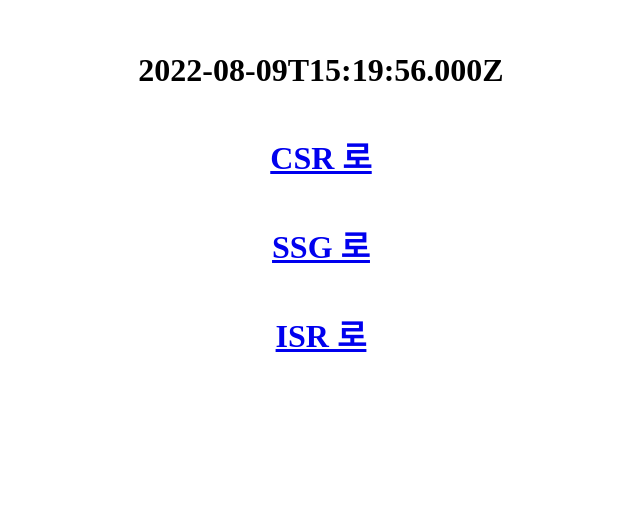
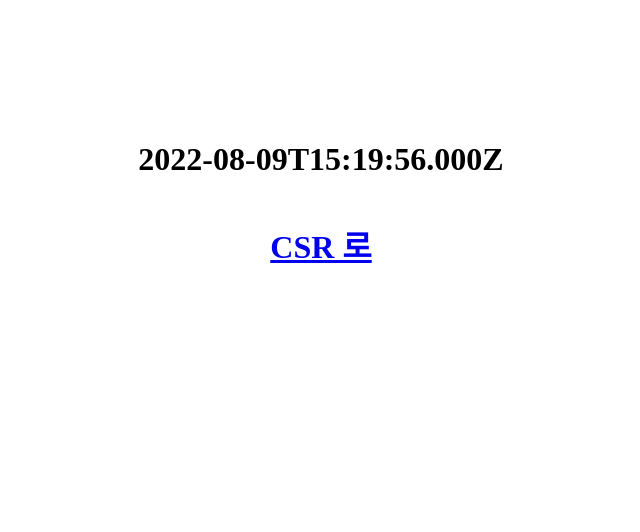
Before and after one commit to KuHell/-Test-nextjs-blog, a Next.js app: page / in a window 1280 px wide. Shown: the part 268-800 px from the top of the page, without its empty margins (319-959 px from the left). Built offline with nearby package versions, Linux system fonts and the light colour scheme.

Commit message:
add: CSR방식 추가

```diff
--- a/src/pages/index.js
+++ b/src/pages/index.js
@@ -19,7 +19,7 @@ export default function Home({ time }) {
           <a>CSR 로</a>
         </Link>
       </h1>
-      <h1>
+      {/* <h1>
         <Link href="/ssg">
           <a>SSG 로</a>
         </Link>
@@ -28,7 +28,7 @@ export default function Home({ time }) {
         <Link href="/isr">
           <a>ISR 로</a>
         </Link>
-      </h1>
+      </h1> */}
     </>
   )
 }
```
Also changed, not shown: 1 other file (tests, documents, lock files or other folders).
